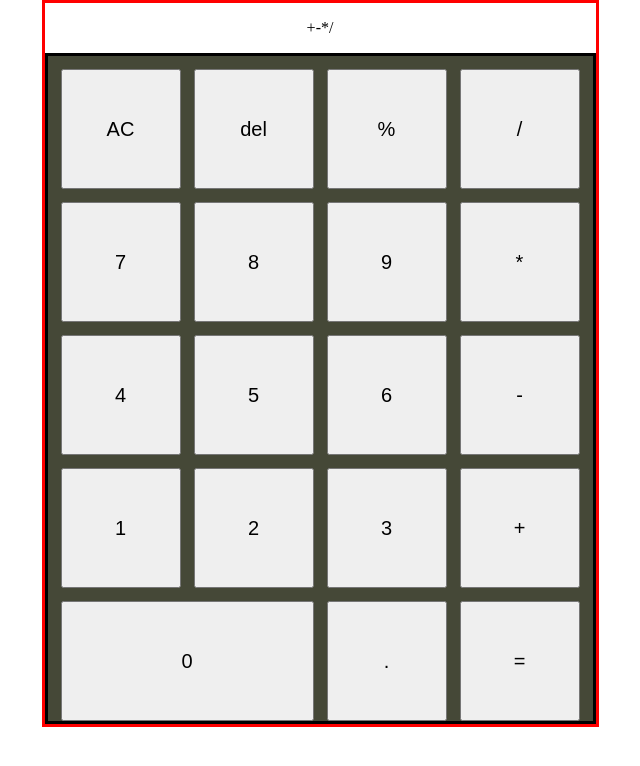
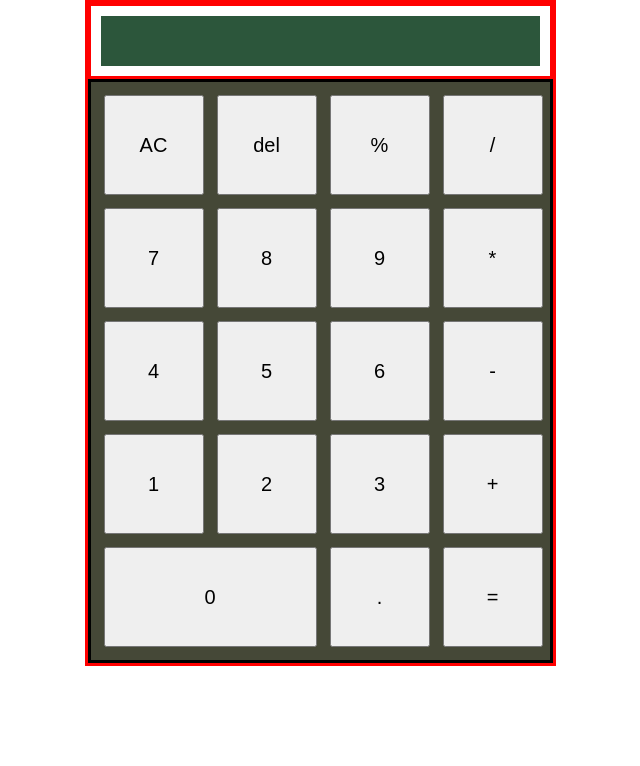
Before and after one commit to noxarad/calculator, a plain HTML site: page index.html in a window 1280 px wide. Shown: the whole page, without its empty margins (320-960 px from the left). Drawn offline with Linux system fonts and the light colour scheme; a web font is replaced by a local one.

Commit message:
Elementary screen styling Changed direction to instead evaluate whole equation, top/bottom partitioning of the screen is not necessary.

```diff
--- a/index.html
+++ b/index.html
@@ -9,13 +9,7 @@
 <div id="whole">
     <div id="calculator">
         <div id="screen">
-            <div id="top">
-                <p id="+">+</p>
-                <p id="-">-</p>
-                <p id="*">*</p>
-                <p id="/">/</p>
-          </div>
-        <div id="bottom">
+        <div id="display">
 
         </div>
         </div>
--- a/style.css
+++ b/style.css
@@ -19,7 +19,9 @@ p {
     flex-wrap: wrap-reverse;
     flex-direction: row;
     border: black solid;
-    width: 545px;
+    width: auto;
+    background-color: #454837;
+    padding-bottom: 13px;
 }
 #calculator{
     border: red solid;
@@ -27,22 +29,25 @@ p {
     flex-direction: column;
     justify-content: center;
     align-items: center;
-    width: min-content;
-}
-#numpad {
-    background-color: #454837;
+    width: 465px;
 }
 #numpad > * {
-    width: 120px;
-    height: 120px;
+    width: 100px;
+    height: 100px;
     margin: 13px 0 0 13px;
     font-size: 20px;
 }
 #zero {
-    width: 253px;
+    width: 213px;
 }
-#top {
-    display: flex;
-    flex-direction: row;
-    justify-content: flex-start;
+#display{
+    width: 439px;
+    height: 50px;
+    background-color: #2c563b;
 }
+#screen {
+    border: red solid;
+    width: auto;
+
+    padding: 10px;
+}
```
